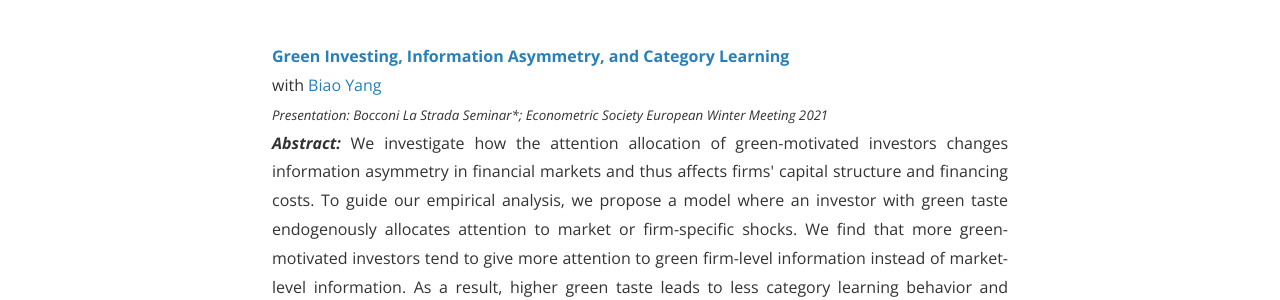
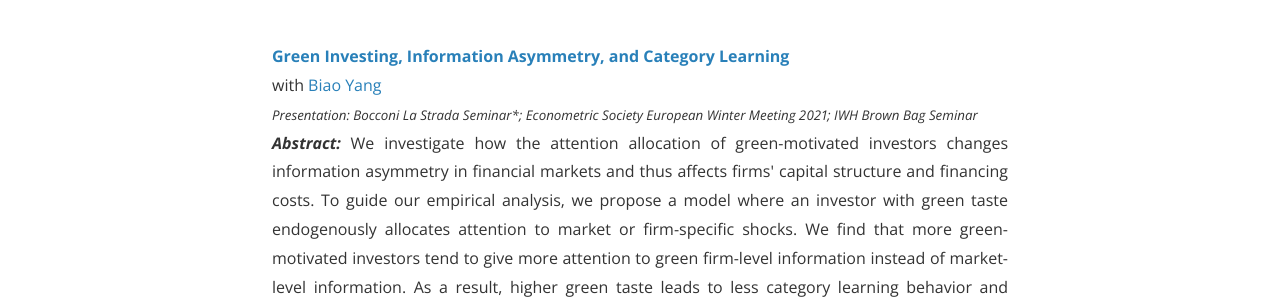
Before and after one commit to shasha-li/shasha-li.github.io, a Jekyll site: the page built from research.html, in a window 1280 px wide. Shown: the part 716-1016 px from the top of the page. Built offline with Jekyll 4.4.1, drawn with Linux system fonts in a browser that asks for light colours; nearby versions of some CDN libraries; comment, search, counter and statistics services are not loaded; a style sheet for code colours, icons or effects is not loaded.

Commit message:
Update research.html

```diff
--- a/research.html
+++ b/research.html
@@ -20,7 +20,7 @@
 
 <strong><a href="https://shasha-li.github.io/content/Green.pdf">Green Investing, Information Asymmetry, and Category Learning</a></strong>
 <br>with <a href="https://app.scholarsite.io/biao-yang">Biao Yang</a><br>
-<em><small>Presentation: Bocconi La Strada Seminar*; Econometric Society European Winter Meeting 2021</small></em>
+<em><small>Presentation: Bocconi La Strada Seminar*; Econometric Society European Winter Meeting 2021; IWH Brown Bag Seminar</small></em>
 <p style="text-align:justify"><b><i>Abstract: </i>
   </b> We investigate how the attention allocation of green-motivated investors changes information asymmetry in financial markets and
   thus affects firms' capital structure and financing costs. To guide our empirical analysis, we propose a model where an investor with
```
